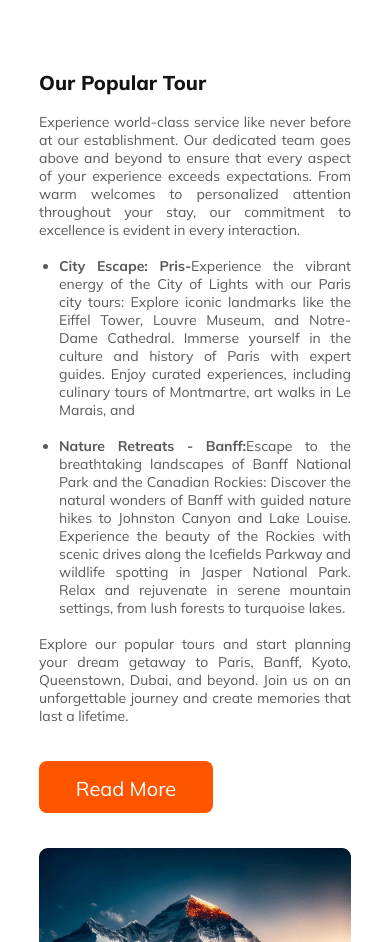
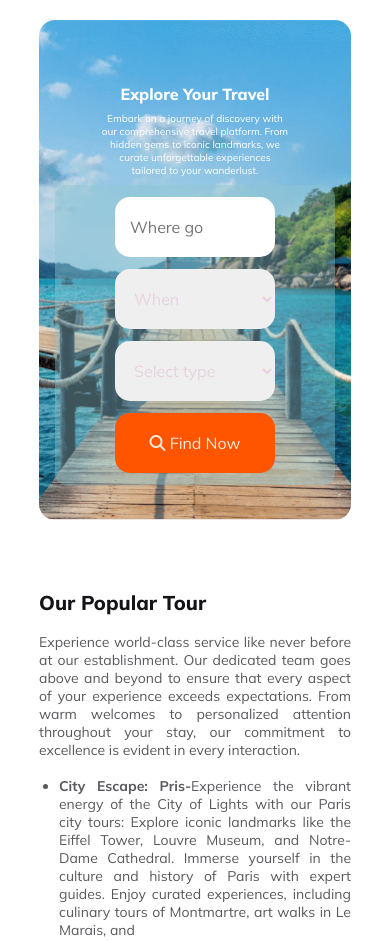
Before and after one commit to AMO-35/Explore-Voyage, a plain HTML site: page index.html in a window 390 px wide. Shown: the top 942 px of the page. Drawn offline with Linux system fonts and the light colour scheme.

Commit message:
complete

```diff
--- a/index.html
+++ b/index.html
@@ -16,6 +16,23 @@
 <body>
     <header>
 
+
+        <!-- banner section start from here -->
+        <section class="banner-section-container">
+            <h2 class="banner-section-heading">Explore Your Travel</h2>
+            <p class="banner-section-description">Embark on a journey of discovery with our comprehensive travel platform. From
+                hidden gems to iconic landmarks, we curate unforgettable experiences tailored to your wanderlust. </p>
+            <form action="" class="banner-section-form">
+                <input type="text" placeholder="Where go">
+                <select>
+                    <option value="When" selected>When</option>
+                </select>
+                <select>
+                    <option value="When" selected>Select type</option>
+                </select>
+                <button><i class="fa-solid fa-magnifying-glass"></i> Find Now</button>
+            </form>
+        </section>
     </header>
 
     <main>
@@ -137,6 +154,34 @@
             </div>
         </section>
 
+        <!-- extra section -->
+        <section class="popular-tours">
+            <div class="popular-tour-right-side">
+                <img src="Images/travelimage.jpeg.jpg" alt="">
+            </div>
+            <div class="popular-tour-left-side">
+                <h1>Our Unique service</h1>
+                <br>
+                <p>In the "Our Services" portion of a travel website, you can include a variety of offerings to showcase what sets your company apart and how you can help travelers plan their dream vacations. Here are some suggestions of what you can include:
+                    <br>
+                    <br>
+                    <ul>
+                        <li><b>Customized Itineraries:</b> Highlight your ability to create personalized travel experiences tailored to each client's preferences, interests, and budget. </li>
+                            <br>
+                            <li><b>Expert Destination Advice:</b>Expert Destination Advice: Emphasize your team's knowledge and expertise in various destinations, providing valuable insights and recommendations to help travelers make informed decisions.</li>
+                            <li><b>Booking Assistance:</b> Offer assistance with booking flights, accommodations, transportation, tours, and activities, providing convenience and peace of mind to travelers.
+                            </li>
+                            <li> <b>Travel Insurance Options:</b> Provide information about travel insurance options and assistance with purchasing coverage to protect against unforeseen events.</li>
+                            <li> <b>Travel Resources and Tips:</b>  Provide valuable travel resources, packing lists, destination guides, and travel tips to help travelers prepare for their trips and make the most out of their experiences.</li>
+                    </ul>
+                    Remember to customize the "Our Services" section to reflect your company's unique offerings and strengths, showcasing how you can provide value and support to travelers seeking unforgettable experiences.
+                </p>
+                <br>
+                <br>
+                <button class="primary-btn">Read More</button>
+            </div>
+
+        </section>
         <!-- newsletter section started -->
 
         <section class="newletter-container">
--- a/styles/styles.css
+++ b/styles/styles.css
@@ -17,6 +17,66 @@
     border: none;
 
 }
+
+/* banner section  */
+.banner-section-container{
+    width: 80%;
+    margin: auto;
+    height: 600px;
+    background-color: #24245d0d;
+    background-image: url(../Images/Group\ 13\ \(1\)\ \(1\).png);
+    background-repeat: none;
+    background-size: cover;
+    background-position: center;
+    border-radius: 16px;
+    margin-top: 20px;
+    color: #FFF;
+    display: flex;
+    flex-direction: column;
+    justify-content: center;
+    align-items: center;
+
+
+ }
+ .banner-section-heading{
+    font-size: 70px;
+    font-weight: 900;
+    margin-bottom: 40px;
+
+ }
+
+ .banner-section-description{
+    text-align: center;
+    font-size: 20px;
+    font-weight: 400;
+    margin-bottom: 60px;
+    width: 60%;
+ }
+
+ .banner-section-form{
+    display: inline-flex;
+    padding: 20px;
+    align-items: flex-start;
+    border-radius: 12px;
+    gap: 20px;
+    background-color: rgba(140, 199, 208, 0.418);
+
+ }
+
+ .banner-section-form>input, select, button{
+    width: 160px;
+    height: 60px;
+    font-size: 16px;
+    padding: 15px;
+    color: rgba(226, 179, 208, 0.473);
+    border: none;
+    border-radius: 15px;
+ }
+
+ .banner-section-form>button{
+    background: #FF5400;
+    color: antiquewhite;
+ }
 
 /* our popular destination */
 main {
@@ -363,6 +423,36 @@ footer {
 
 /* responsive stared from here */
 
+/* banner responsive start here */
+@media screen and (max-width:600px)
+{
+    .banner-section-container{
+        height: 500px;
+        }
+        .banner-section-heading{
+            font-size: 16px;
+            font-weight: 800;
+            margin-bottom: 8px;
+            margin-top: 28px;
+        }
+        .banner-section-description{
+            font-size: 10px;
+            font-weight: 400;
+            margin-bottom: 8px;
+
+        }
+        .banner-section-form{
+            display: flex;
+            width: 280px;
+            padding: 12px;
+            flex-direction: column;
+            justify-content: center;
+            align-items: center;
+            gap: 12px;
+            margin-top: 0px;
+        }
+}
+
 /* popular tour responsive */
 
 @media screen and (max-width:600px)
```
Also changed, not shown: Images/travelimage.jpeg.jpg (added).
